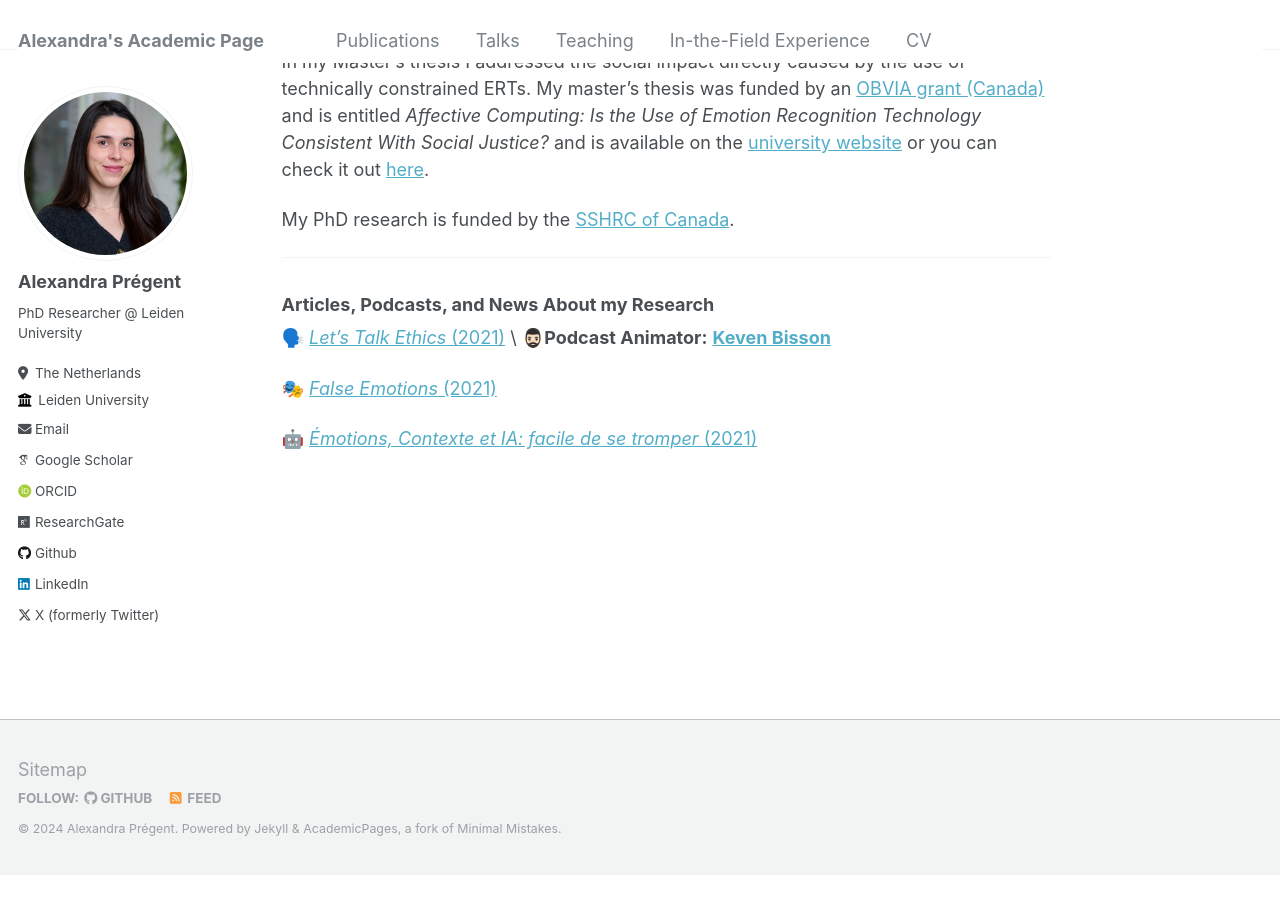
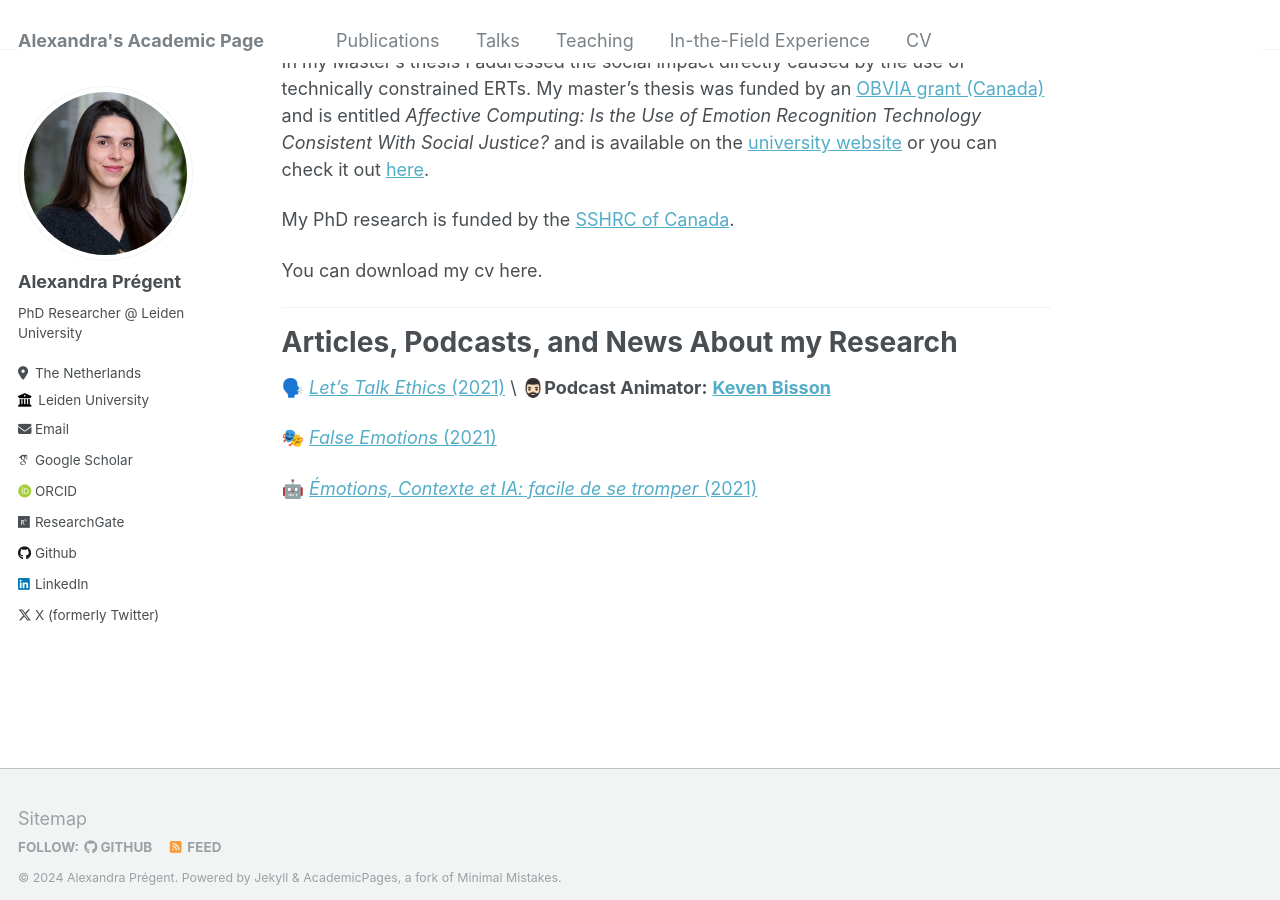
Before and after one commit to AlexandraPregent/AlexandraPregent.github.io, a Jekyll site: the page built from _pages/about.md, in a window 1280 px wide and 900 px high, scrolled down 586 px. Built offline with Jekyll 4.4.1, drawn with Linux system fonts in a browser that asks for light colours; some web fonts are replaced; before the commit the page ends 1460 px from its top, so only the background shows below that.

Commit message:
Update about.md

```diff
--- a/_pages/about.md
+++ b/_pages/about.md
@@ -15,11 +15,13 @@ In my Master's thesis I addressed the social impact directly caused by the use o
 
 My PhD research is funded by the [SSHRC of Canada](https://www.sshrc-crsh.gc.ca/results-resultats/recipients-recipiendaires/2020/cgs_doctoral-besc_doctorat-eng.aspx).
 
+You can download my cv here.
 
 ---
 
 
-### Articles, Podcasts, and News About my Research
+
+# Articles, Podcasts, and News About my Research
 
 🗣️ [*Let's Talk Ethics* (2021)](https://www.youtube.com/watch?v=_szyyVoG5bs)  \  🧔🏻‍♂️**Podcast Animator:** **[Keven Bisson](https://www.kevenbisson.com/)**
 
```
